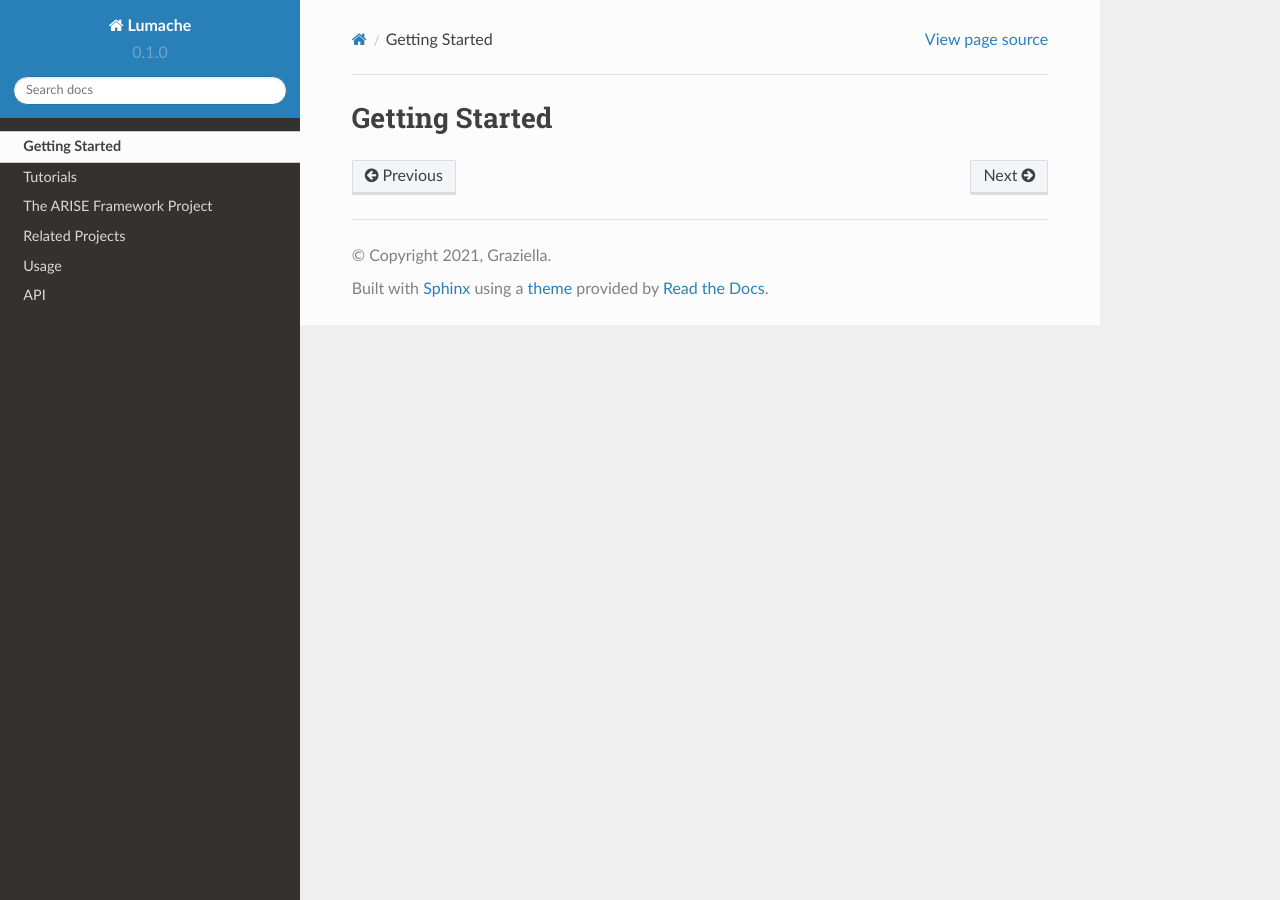
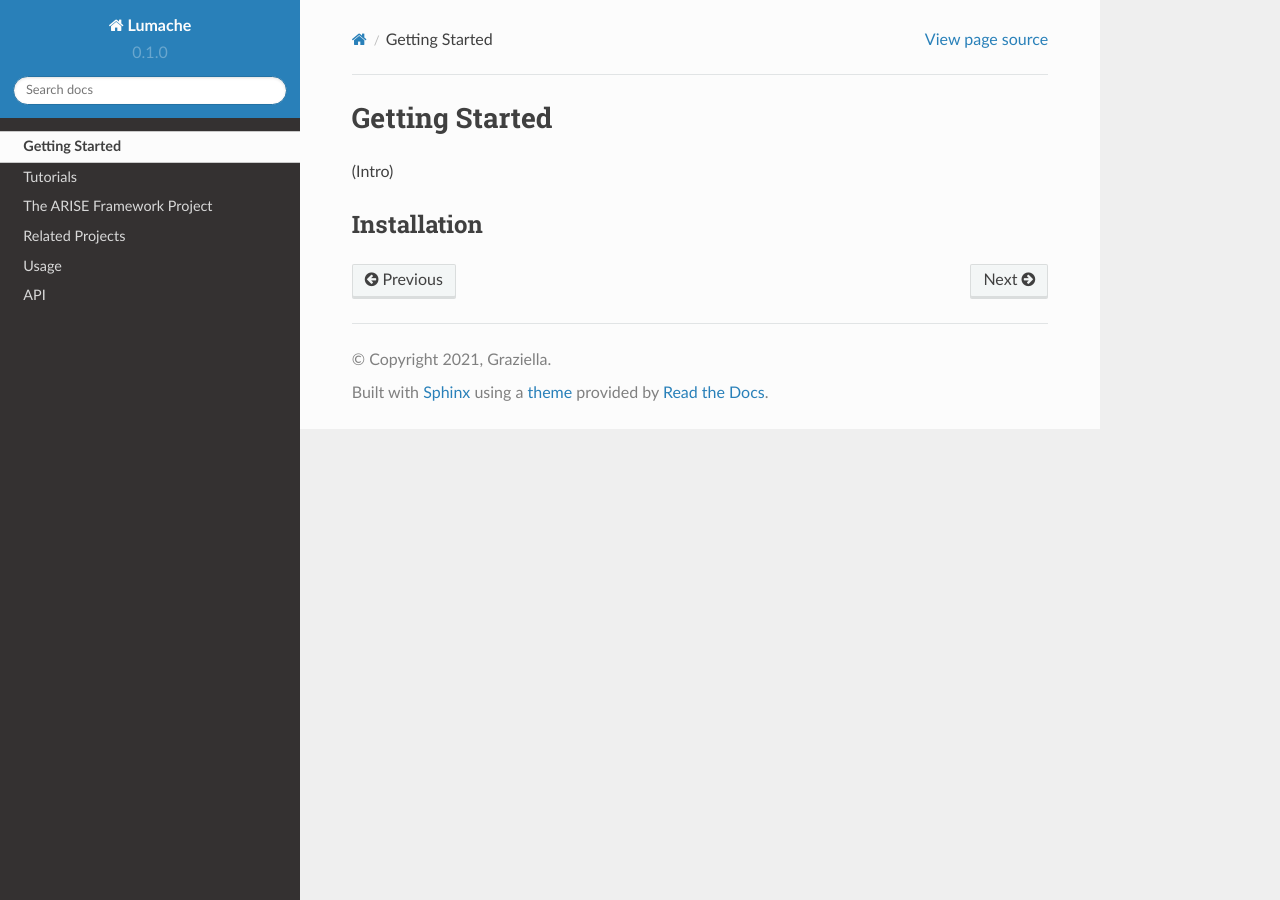
Before and after one commit to agileHRI/arise_documentation, a Sphinx documentation site: the page built from docs/source/getting-started.rst, in a window 1280 px wide. Built offline with Sphinx 7.4.7 and the Read the Docs theme 2.0.0, drawn with Linux system fonts in a browser that asks for light colours.

Commit message:
Update getting-started.rst

```diff
--- a/docs/source/getting-started.rst
+++ b/docs/source/getting-started.rst
@@ -1,2 +1,8 @@
 Getting Started
 ===============
+
+(Intro)
+
+.. _installation:
+Installation
+------------
```
